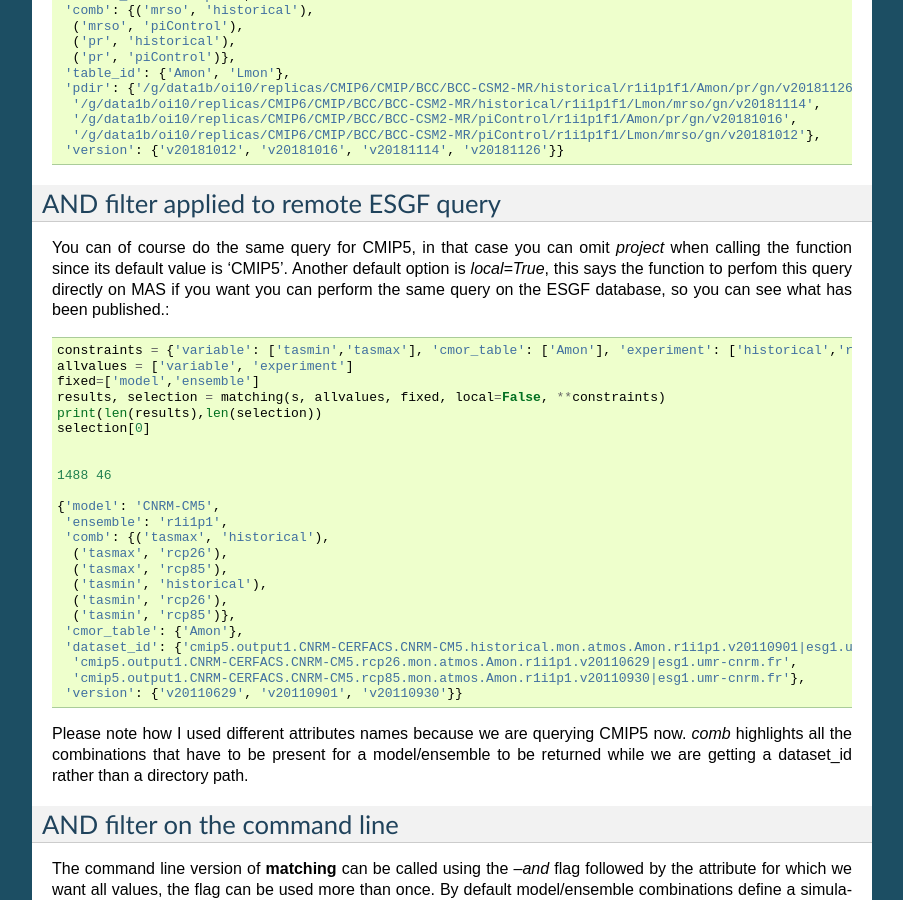
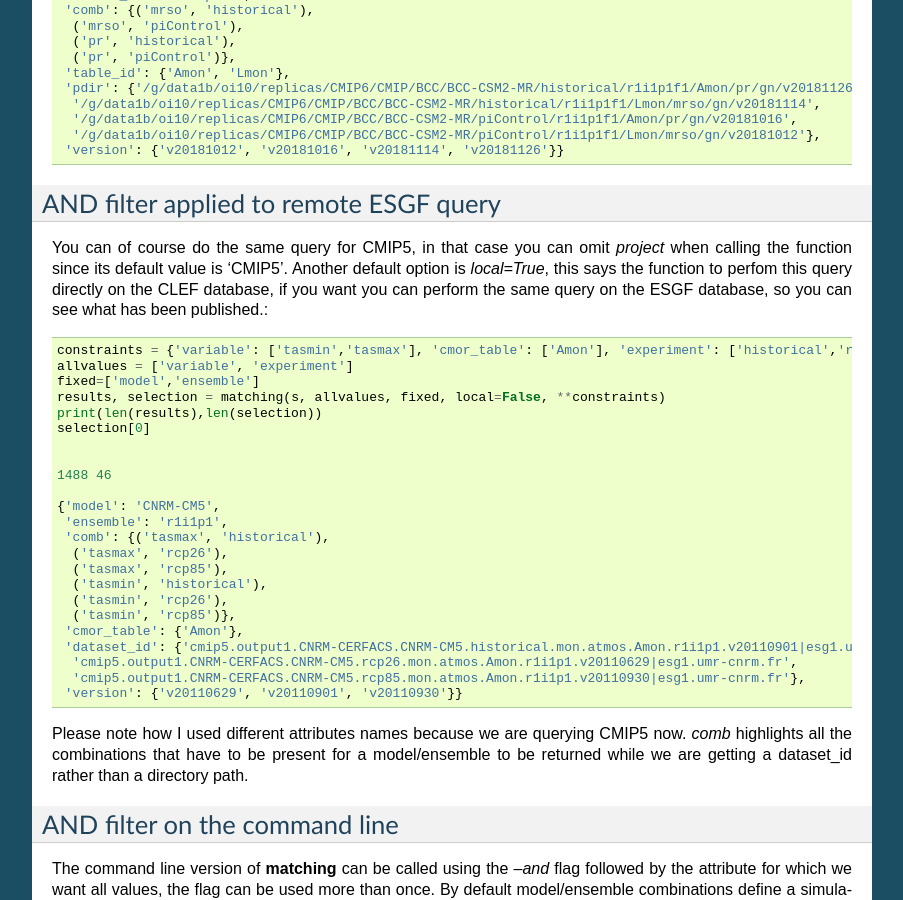
Before and after one commit to coecms/clef, a Sphinx documentation site: the page built from docs/training4.rst, in a window 1280 px wide and 900 px high, scrolled down 1887 px. Shown: the whole window, without its empty margins (198-1101 px from the left). Built offline with Sphinx 7.4.7, drawn with Linux system fonts in a browser that asks for light colours; pages that are not in the unit, such as notebooks, are missing from menus.

Commit message:
Remove MAS references

```diff
--- a/README.rst
+++ b/README.rst
@@ -2,7 +2,7 @@
 𝄞 `clef <https://clef.readthedocs.io/en/stable>`_
 =============================
 
-CleF - Climate Finder - Dataset search tool developed by the `CLEX <https://climateextremes.org.au>`_ `CMS <https://climate-cms.org>`_ team, powered by `ESGF <https://esgf-node.llnl.gov/>`_ and the `NCI <https://nci.org.au>`_ MAS database
+CleF - Climate Finder - Dataset search tool developed by the `CLEX <https://climateextremes.org.au>`_ `CMS <https://climate-cms.org>`_ team, powered by `ESGF <https://esgf-node.llnl.gov/>`_ and `NCI <https://nci.org.au>`_
 
 .. image:: https://readthedocs.org/projects/clef/badge/?version=latest
   :target: https://clef.readthedocs.io/en/stable/
@@ -49,7 +49,7 @@ You can install it to your own environment with::
 
     conda install -c coecms -c conda-forge clef
 
-But note that the MAS database necessary for running ``clef`` can only be accessed
+But note that the database necessary for running ``clef`` can only be accessed
 from NCI systems
 
 ---
--- a/docs/code.rst
+++ b/docs/code.rst
@@ -5,7 +5,7 @@ The **code** sub-module contains functions which are used to run *--local* optio
 
     from clef.code import *
 
-After importing them you need to open a connection with the NCI MAS database to be able to run your queries::
+After importing them you need to open a connection with the CLEF database to be able to run your queries::
 
     db = connect()
     s = Session()
--- a/docs/esgf.rst
+++ b/docs/esgf.rst
@@ -5,7 +5,7 @@ Four optional flags are available for the **cmip5** and **cmip6** commands to ch
 
  * :code:`clef --remote cmip5` returns all the ESGF CMIP5/CMIP6 datasets  matching the constraints, it is the equivalent of doing a search online on an ESGF node
 
- * :code:`clef --local cmip5` finds local files accessing directly the NCI's MAS database so it will also return older versions or datasets that might be temporarily offline.
+ * :code:`clef --local cmip5` finds local files accessing directly the CLEF database so it will also return older versions or datasets that might be temporarily offline.
 
  * :code:`clef --missing cmip6` finds files on ESGF that haven't been downloaded to NCI
 
--- a/docs/training1.rst
+++ b/docs/training1.rst
@@ -24,7 +24,7 @@ Command syntax
 
     Options:
       --remote   returns only ESGF search results
-      --local    returns only local files matching arguments in MAS database
+      --local    returns only local files matching arguments in the CLEF database
       --missing  returns only missing files matching ESGF search
       --request  send NCI request to download missing files matching ESGF search
       --debug    Show debug info
--- a/docs/training2.rst
+++ b/docs/training2.rst
@@ -85,7 +85,7 @@ grid. This doesn’t indicate a grid common to all the CMIP6 output only
 to the model itself, the same is true for member_id and other
 attributes.
 
-*–local* is actually executing the query directly on the NCI MAS
+*–local* is actually executing the query directly on the CLEF
 database, which is different from the default query where the search is
 executed first on the ESGF and then its results are matched locally. In
 the example above the final result is exactly the same, whichever way we
--- a/docs/training4.rst
+++ b/docs/training4.rst
@@ -138,7 +138,7 @@ AND filter applied to remote ESGF query
 You can of course do the same query for CMIP5, in that case you can omit
 *project* when calling the function since its default value is ‘CMIP5’.
 Another default option is *local=True*, this says the function to perfom
-this query directly on MAS if you want you can perform the same query on
+this query directly on the CLEF database, if you want you can perform the same query on
 the ESGF database, so you can see what has been published.::
 
     constraints = {'variable': ['tasmin','tasmax'], 'cmor_table': ['Amon'], 'experiment': ['historical','rcp26', 'rcp85']}
--- a/docs/training5.rst
+++ b/docs/training5.rst
@@ -15,7 +15,7 @@ results in a csv file. rather than getting only the files path, it will
 list all the available attributes. This currently works only with the
 *–local* option, it doesn’t yet work for the standard search or remote.
 These last both perform an ESGF query rather than searching directly the
-MAS database as *local* so they need to be treated differently. We are
+CLEF database as *local* so they need to be treated differently. We are
 still working on this.::
 
     !clef --local cmip6 -v pr -v mrso -e piControl  -mi r1i1p1f1 --frequency mon --and variable_id --csv
```
Also changed, not shown: docs/clef_demo.ipynb, 6 other files.
